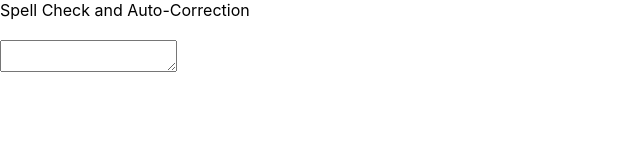
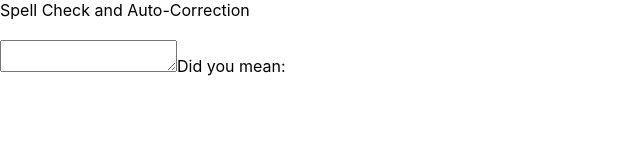
Before and after one commit to shreyansh0510/buildouts, a React (Create React App) app: page / in a window 1280 px wide. Shown: the top 160 px of the page, without its empty margins (0-640 px from the left). Built offline with nearby package versions, Linux system fonts and the light colour scheme.

Commit message:
added xspellcheck2

```diff
--- a/src/components/Xspellcheck.jsx
+++ b/src/components/Xspellcheck.jsx
@@ -41,7 +41,7 @@ function Xspellcheck() {
       <div>Spell Check and Auto-Correction</div>
       <br />
       <textarea row={5} column={50} value={desc} onChange={handleChange} />
-      {suggestions}
+      <span>Did you mean: {suggestions}</span>
     </>
   );
 }
```
